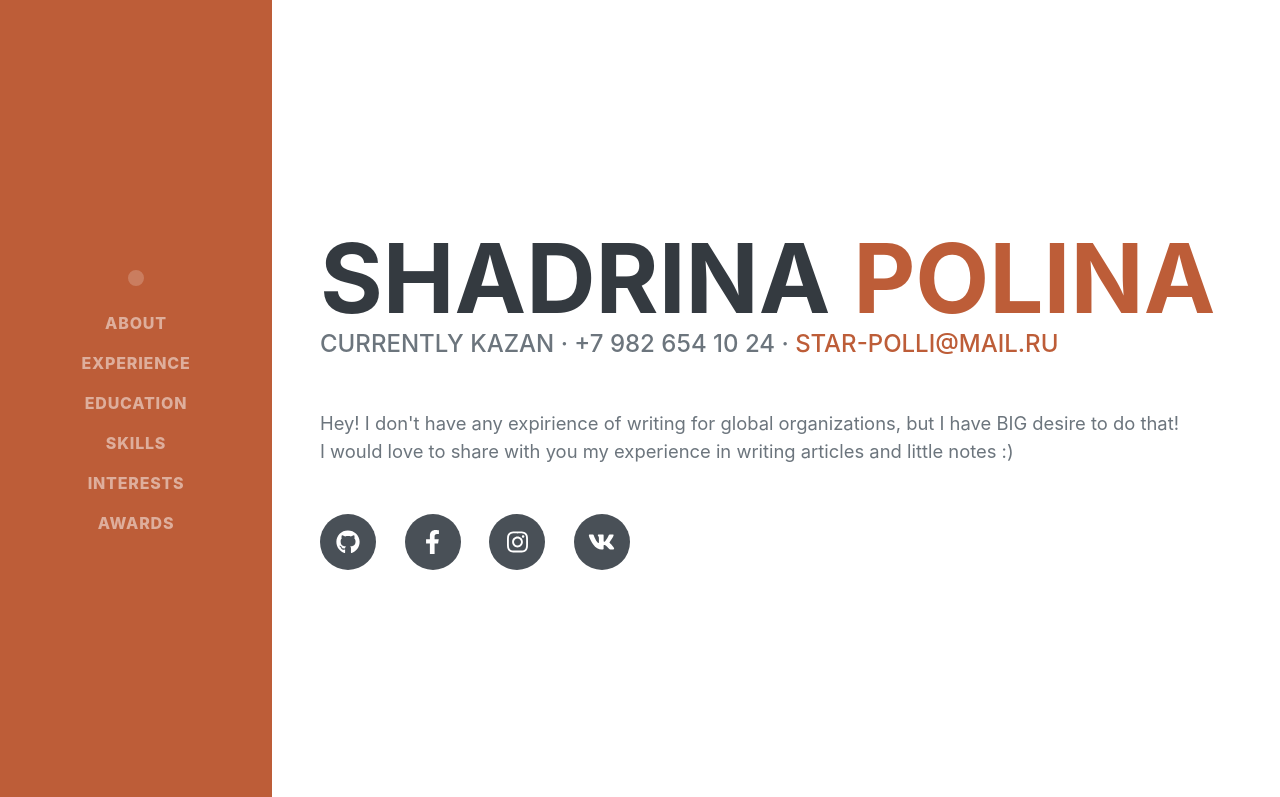
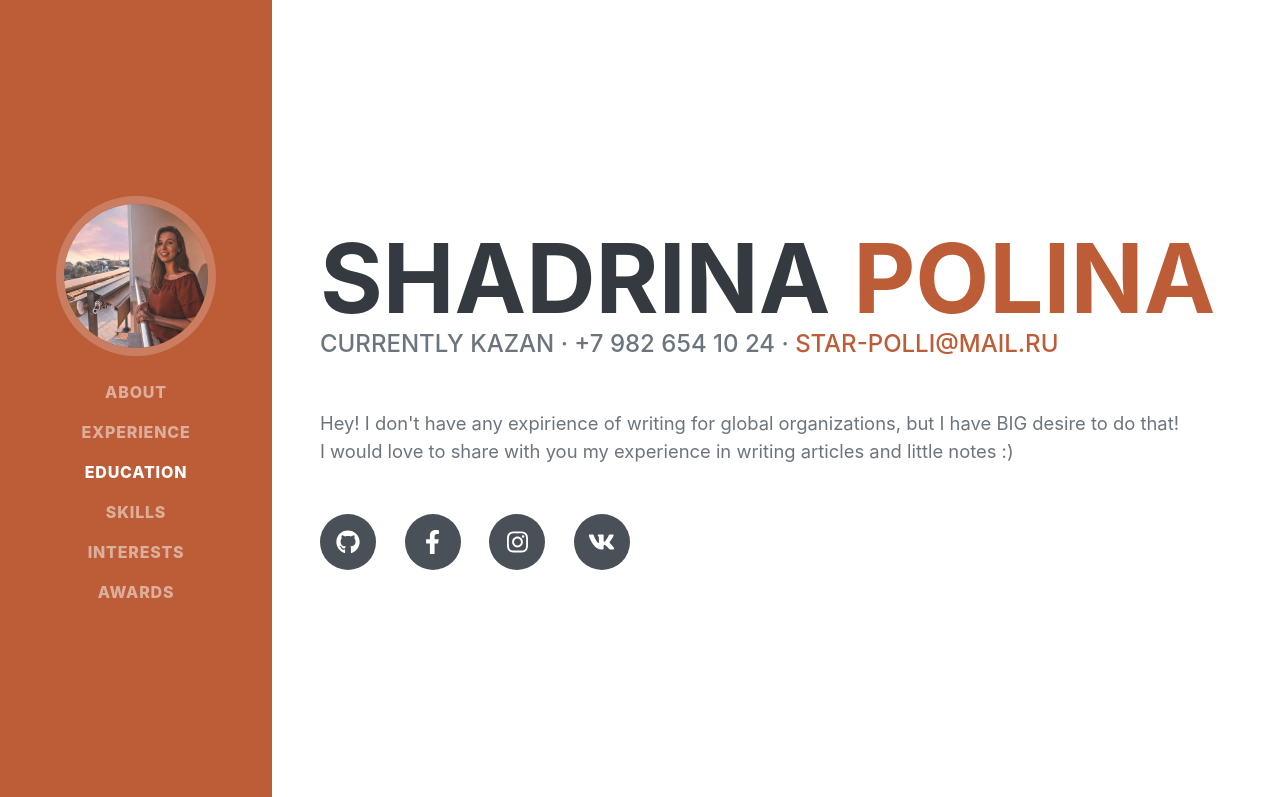
Before and after one commit to bonjourtaw/portfolio, a plain HTML site: page index.html in a window 1280 px wide. Shown: the top 797 px of the page. Drawn offline with nearby package versions, Linux system fonts and the light colour scheme; files that its build step writes are made by us from their sources; a web font is replaced by a local one.

Commit message:
Update index.html

```diff
--- a/index.html
+++ b/index.html
@@ -6,21 +6,21 @@
         <meta name="description" content="" />
         <meta name="author" content="" />
         <title>CV Shadrina Polina</title>
-        <link rel="icon" type="image/x-icon" href="assets/img/favicon.ico" />
+        <link rel="icon" type="image/x-icon" href="favicon.ico" />
         <!-- Font Awesome icons (free version)-->
         <script src="https://use.fontawesome.com/releases/v5.13.0/js/all.js" crossorigin="anonymous"></script>
         <!-- Google fonts-->
         <link href="https://fonts.googleapis.com/css?family=Saira+Extra+Condensed:500,700" rel="stylesheet" type="text/css" />
         <link href="https://fonts.googleapis.com/css?family=Muli:400,400i,800,800i" rel="stylesheet" type="text/css" />
         <!-- Core theme CSS (includes Bootstrap)-->
-        <link href="css/styles.css" rel="stylesheet" />
+        <link href="styles.css" rel="stylesheet" />
     </head>
     <body id="page-top">
         <!-- Navigation-->
         <nav class="navbar navbar-expand-lg navbar-dark bg-primary fixed-top" id="sideNav">
             <a class="navbar-brand js-scroll-trigger" href="#page-top">
                 <span class="d-block d-lg-none">Shadrina Polina</span>
-                <span class="d-none d-lg-block"><img class="img-fluid img-profile rounded-circle mx-auto mb-2" src="assets/img/profile.jpg" alt="" /></span>
+                <span class="d-none d-lg-block"><img class="img-fluid img-profile rounded-circle mx-auto mb-2" src="profile.jpg" alt="" /></span>
             </a>
             <button class="navbar-toggler" type="button" data-toggle="collapse" data-target="#navbarSupportedContent" aria-controls="navbarSupportedContent" aria-expanded="false" aria-label="Toggle navigation"><span class="navbar-toggler-icon"></span></button>
             <div class="collapse navbar-collapse" id="navbarSupportedContent">
@@ -201,6 +201,6 @@
         <!-- Third party plugin JS-->
         <script src="https://cdnjs.cloudflare.com/ajax/libs/jquery-easing/1.4.1/jquery.easing.min.js"></script>
         <!-- Core theme JS-->
-        <script src="js/scripts.js"></script>
+        <script src="scripts.js"></script>
     </body>
 </html>
```
